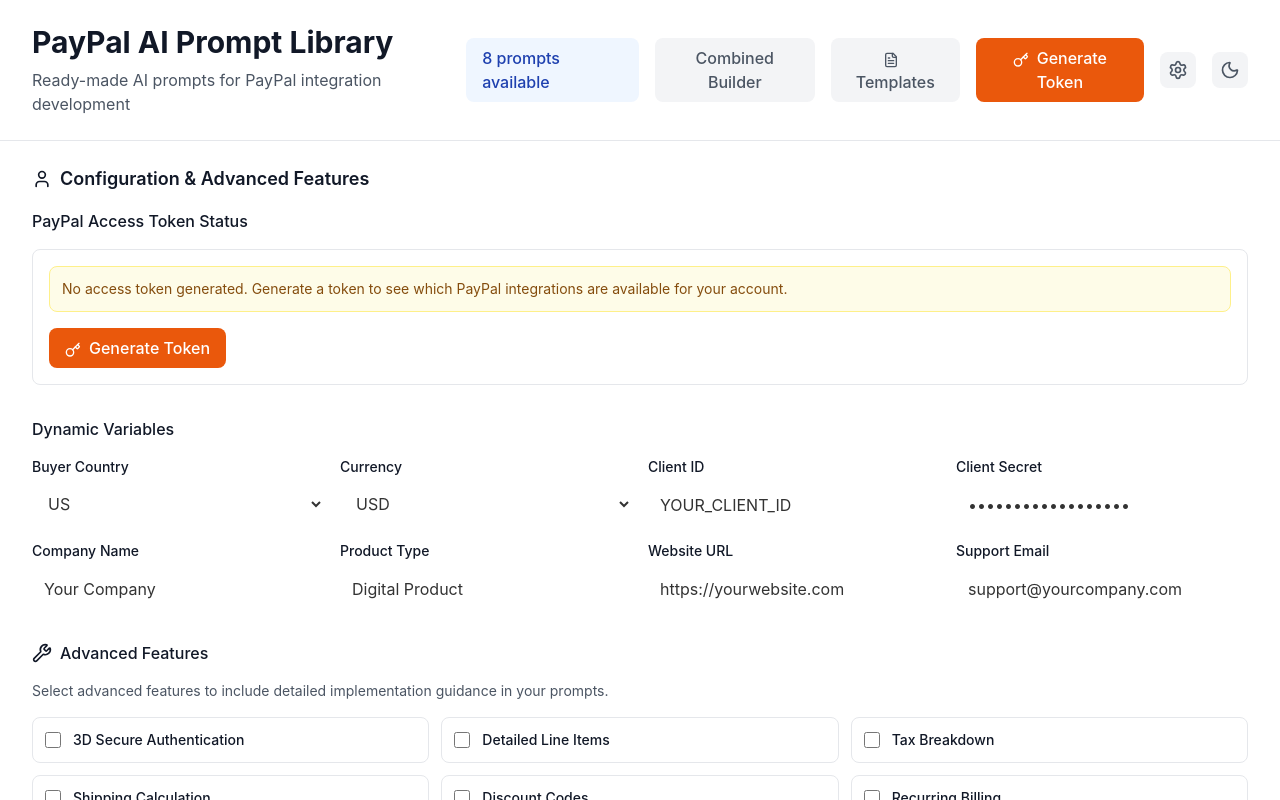
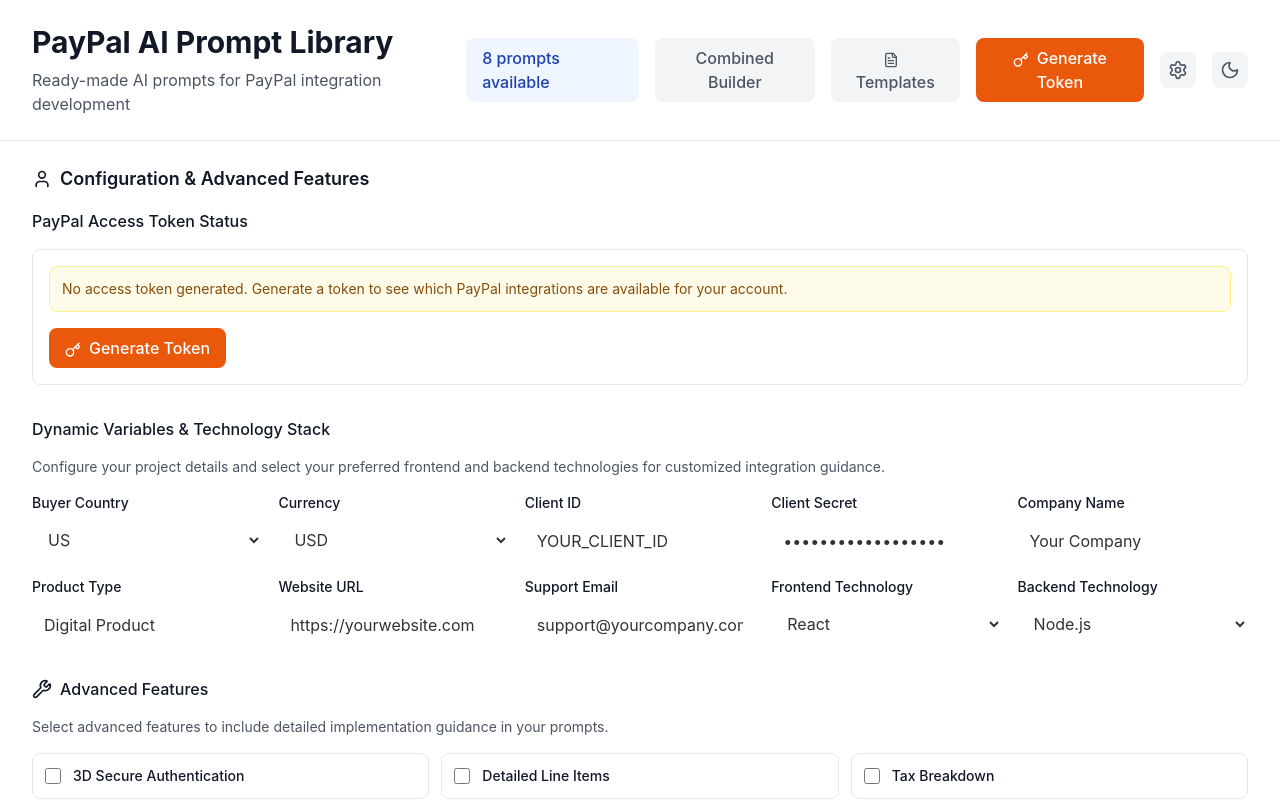
Before and after one commit to TariqH19/PP, a React (Create React App) app: page /prompts in a window 1280 px wide. Both pictures are taken after a click on the button 1178 px from the left and 70 px from the top of the page. Shown: the top 800 px of the page. Built offline with nearby package versions, Linux system fonts and the light colour scheme.

Commit message:
feat: Integrate frontend and backend technology options into prompts and components, enhancing documentation references and user guidance

```diff
--- a/src/components/CombinedIntegrationBuilder.js
+++ b/src/components/CombinedIntegrationBuilder.js
@@ -9,6 +9,7 @@
   combinedIntegrations,
   setCombinedIntegrations,
   getAvailableIntegrations,
+  getSupportedIntegrations,
   generateCombinedPrompt,
   replaceVariables,
   copyToClipboard,
@@ -79,9 +80,9 @@
 
         <div className="grid grid-cols-1 md:grid-cols-2 lg:grid-cols-4 gap-4 mb-6">
           {integrationTypes.map((integration) => {
-            const availableIntegrations = getAvailableIntegrations();
+            const supportedIntegrations = getSupportedIntegrations();
             const isAvailable =
-              !accessToken || availableIntegrations[integration.key];
+              !accessToken || supportedIntegrations.includes(integration.key);
 
             return (
               <label
--- a/src/components/DynamicVariables.js
+++ b/src/components/DynamicVariables.js
@@ -6,13 +6,19 @@
   themeClasses,
   countries,
   currencies,
+  frontendTechnologies,
+  backendTechnologies,
 }) => {
   return (
     <div className="mb-8">
       <h4 className={`text-md font-medium ${themeClasses.text} mb-4`}>
-        Dynamic Variables
+        Dynamic Variables & Technology Stack
       </h4>
-      <div className="grid grid-cols-1 md:grid-cols-2 lg:grid-cols-4 gap-4">
+      <p className={`text-sm ${themeClasses.textSecondary} mb-4`}>
+        Configure your project details and select your preferred frontend and
+        backend technologies for customized integration guidance.
+      </p>
+      <div className="grid grid-cols-1 md:grid-cols-2 lg:grid-cols-3 xl:grid-cols-5 gap-4">
         <div>
           <label
             className={`block text-sm font-medium ${themeClasses.text} mb-2`}>
@@ -163,6 +169,48 @@
             placeholder="support@yourcompany.com"
           />
         </div>
+        <div>
+          <label
+            className={`block text-sm font-medium ${themeClasses.text} mb-2`}>
+            Frontend Technology
+          </label>
+          <select
+            value={dynamicVars.frontendTech}
+            onChange={(e) =>
+              setDynamicVars({
+                ...dynamicVars,
+                frontendTech: e.target.value,
+              })
+            }
+            className={`w-full px-3 py-2 rounded-lg ${themeClasses.input} focus:ring-2 focus:ring-blue-500 focus:border-blue-500`}>
+            {frontendTechnologies.map((tech) => (
+              <option key={tech} value={tech}>
+                {tech}
+              </option>
+            ))}
+          </select>
+        </div>
+        <div>
+          <label
+            className={`block text-sm font-medium ${themeClasses.text} mb-2`}>
+            Backend Technology
+          </label>
+          <select
+            value={dynamicVars.backendTech}
+            onChange={(e) =>
+              setDynamicVars({
+                ...dynamicVars,
+                backendTech: e.target.value,
+              })
+            }
+            className={`w-full px-3 py-2 rounded-lg ${themeClasses.input} focus:ring-2 focus:ring-blue-500 focus:border-blue-500`}>
+            {backendTechnologies.map((tech) => (
+              <option key={tech} value={tech}>
+                {tech}
+              </option>
+            ))}
+          </select>
+        </div>
       </div>
     </div>
   );
--- /dev/null
+++ b/src/data/technologies.js
@@ -0,0 +1,51 @@
+// Frontend and Backend Technology Options for PayPal Integration
+
+export const frontendTechnologies = [
+  "React",
+  "Vue.js",
+  "Angular",
+  "Svelte",
+  "Next.js",
+  "Nuxt.js",
+  "Vanilla JavaScript",
+  "jQuery",
+  "React Native",
+  "Flutter",
+  "Swift (iOS)",
+  "Kotlin (Android)",
+  "Ionic",
+  "Xamarin",
+  "Unity",
+  "HTML/CSS/JS",
+  "WordPress",
+  "Shopify",
+  "Magento",
+  "WooCommerce",
+];
+
+export const backendTechnologies = [
+  "Node.js",
+  "Express.js",
+  "Python",
+  "Django",
+  "Flask",
+  "FastAPI",
+  "PHP",
+  "Laravel",
+  "Symfony",
+  "Java",
+  "Spring Boot",
+  "C#",
+  ".NET Core",
+  "ASP.NET",
+  "Ruby",
+  "Ruby on Rails",
+  "Go",
+  "Rust",
+  "Serverless Functions",
+  "AWS Lambda",
+  "Vercel Functions",
+  "Netlify Functions",
+  "Firebase Functions",
+  "Supabase Edge Functions",
+];
--- a/src/pages/Prompts.js
+++ b/src/pages/Prompts.js
@@ -25,10 +25,18 @@
 import { currencies } from "../data/currencies";
 import { countries } from "../data/countries";
 import {
+  frontendTechnologies,
+  backendTechnologies,
+} from "../data/technologies";
+import {
   scopeToIntegration,
   getAvailablePromptsByScopes,
 } from "../data/scopeMapping";
-import { integrationSections, methodNames } from "../data/integrationTemplates";
+import {
+  integrationSections,
+  methodNames,
+  integrationDocLinks,
+} from "../data/integrationTemplates";
 import {
   featureDescriptions,
   featureImplementations,
@@ -56,6 +64,8 @@
     productType: "Digital Product",
     websiteUrl: "https://yourwebsite.com",
     supportEmail: "support@yourcompany.com",
+    frontendTech: "React",
+    backendTech: "Node.js",
   });
 
   // Advanced feature toggles
@@ -119,8 +129,18 @@
 - Client Secret: {{CLIENT_SECRET}}
 - Currency: {{CURRENCY}}
 - Target Market: {{BUYER_COUNTRY}}
+- Frontend Technology: {{FRONTEND_TECH}}
+- Backend Technology: {{BACKEND_TECH}}
 
 ${selectedIntegrations.map((key) => integrationSections[key]).join("\n\n")}
+
+## Documentation References
+
+For detailed implementation guidance, refer to the official PayPal documentation:
+
+${selectedIntegrations
+  .map((key) => `- **${methodNames[key]}**: ${integrationDocLinks[key]}`)
+  .join("\n")}
 
 ## Unified Implementation Requirements
 
@@ -160,9 +180,18 @@
    - Local payment preferences and cultural considerations
    - GDPR and data protection compliance where applicable
 
-Provide complete implementation with HTML structure, CSS styling, JavaScript logic, and server-side integration that seamlessly combines all selected payment methods into a single, cohesive checkout experience optimized for {{BUYER_COUNTRY}} market and {{CURRENCY}} transactions.
+Provide complete implementation with:
+- {{FRONTEND_TECH}} components and structure
+- {{BACKEND_TECH}} server-side integration
+- CSS styling and responsive design
+- JavaScript logic optimized for {{FRONTEND_TECH}}
+- Server-side API integration using {{BACKEND_TECH}}
+- Error handling and user feedback
+- Testing strategies for both {{FRONTEND_TECH}} and {{BACKEND_TECH}}
 
-Include detailed setup instructions, configuration examples, and troubleshooting guidance for each payment method while ensuring they work together harmoniously.`;
+Create a cohesive checkout experience optimized for {{BUYER_COUNTRY}} market and {{CURRENCY}} transactions that seamlessly combines all selected payment methods.
+
+Include detailed setup instructions, configuration examples, and troubleshooting guidance for each payment method while ensuring they work together harmoniously across your {{FRONTEND_TECH}}/{{BACKEND_TECH}} technology stack.`;
 
     return basePrompt;
   };
@@ -229,10 +258,27 @@
         const supportedIntegrations = scopeToIntegration[scope] || [];
         return supportedIntegrations.includes(integration);
       });
-      available[integration] = isSupported && combinedIntegrations[integration];
+      // Return the current selection state only if the integration is supported by scopes
+      available[integration] = isSupported
+        ? combinedIntegrations[integration]
+        : false;
     });
 
     return available;
+  };
+
+  // Get which integrations are supported by current scopes (regardless of selection state)
+  const getSupportedIntegrations = () => {
+    if (!accessToken || availableScopes.length === 0) {
+      return Object.keys(combinedIntegrations);
+    }
+
+    return Object.keys(combinedIntegrations).filter((integration) => {
+      return availableScopes.some((scope) => {
+        const supportedIntegrations = scopeToIntegration[scope] || [];
+        return supportedIntegrations.includes(integration);
+      });
+    });
   };
 
   const categories = [
@@ -282,7 +328,9 @@
       .replace(/\{\{COMPANY_NAME\}\}/g, dynamicVars.companyName)
       .replace(/\{\{PRODUCT_TYPE\}\}/g, dynamicVars.productType)
       .replace(/\{\{WEBSITE_URL\}\}/g, dynamicVars.websiteUrl)
-      .replace(/\{\{SUPPORT_EMAIL\}\}/g, dynamicVars.supportEmail);
+      .replace(/\{\{SUPPORT_EMAIL\}\}/g, dynamicVars.supportEmail)
+      .replace(/\{\{FRONTEND_TECH\}\}/g, dynamicVars.frontendTech)
+      .replace(/\{\{BACKEND_TECH\}\}/g, dynamicVars.backendTech);
 
     // Add advanced features section if any are enabled
     const enabledFeatures = Object.keys(advancedFeatures).filter(
@@ -499,6 +547,8 @@
               themeClasses={themeClasses}
               countries={countries}
               currencies={currencies}
+              frontendTechnologies={frontendTechnologies}
+              backendTechnologies={backendTechnologies}
             />
 
             {/* Advanced Features */}
@@ -766,6 +816,7 @@
         combinedIntegrations={combinedIntegrations}
         setCombinedIntegrations={setCombinedIntegrations}
         getAvailableIntegrations={getAvailableIntegrations}
+        getSupportedIntegrations={getSupportedIntegrations}
         generateCombinedPrompt={generateCombinedPrompt}
         replaceVariables={replaceVariables}
         copyToClipboard={copyToClipboard}
```
Also changed, not shown: src/data/integrationTemplates.js (+40 -5 lines), src/data/prompts.js (+57 -18 lines).
